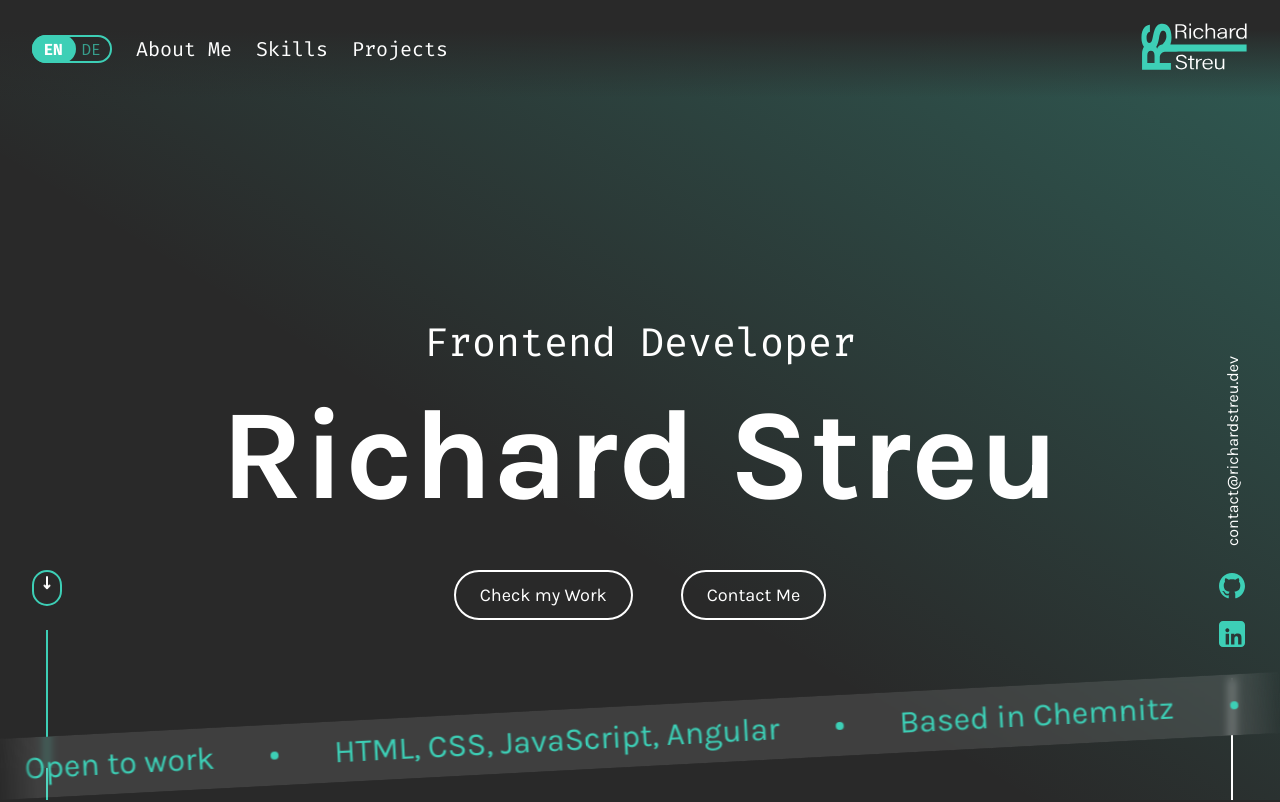
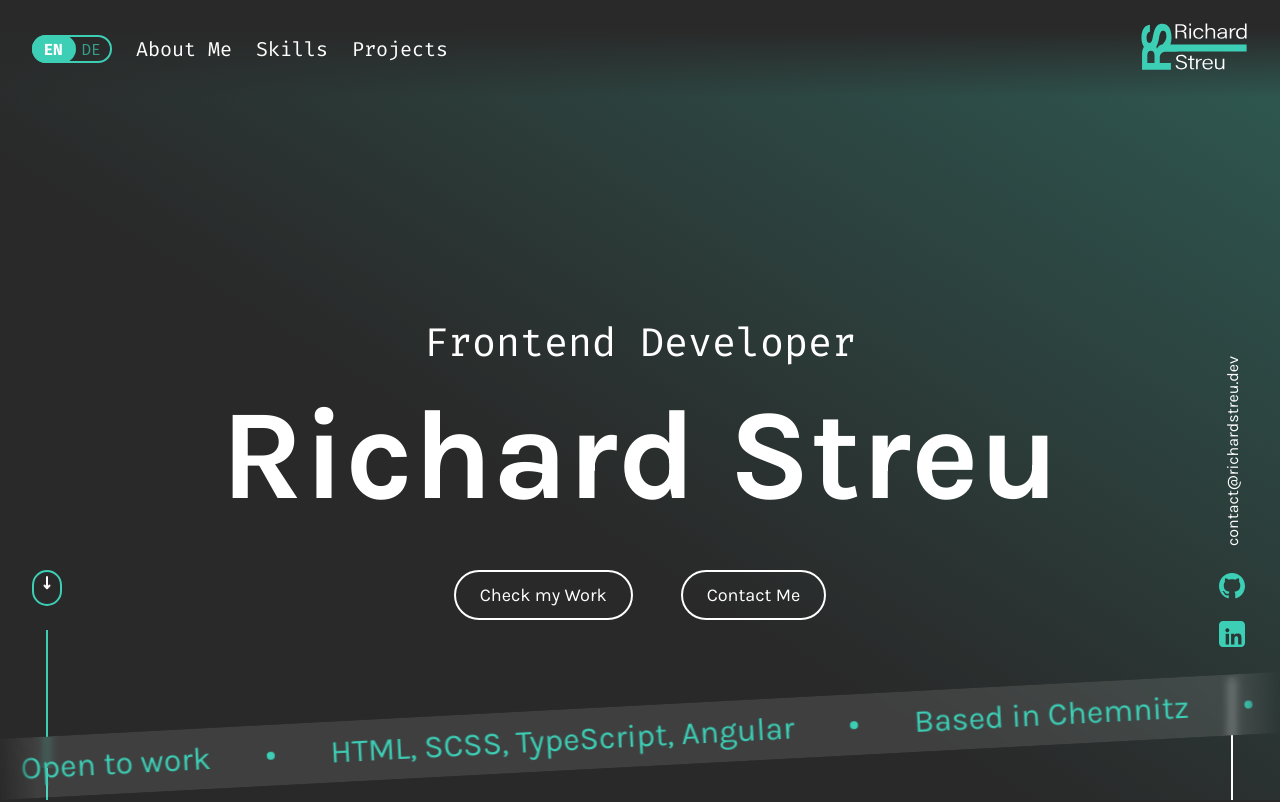
Before and after one commit to RichardStreu/portfolioAngular, an Angular app: page / in a window 1280 px wide. Shown: the top 802 px of the page. Built offline with nearby package versions, Linux system fonts and the light colour scheme.

Commit message:
feat: update slide bar component to reflect correct technologies used

```diff
--- a/src/app/components/slide-bar/slide-bar.component.html
+++ b/src/app/components/slide-bar/slide-bar.component.html
@@ -8,7 +8,7 @@
     <div class="dotBox">
       <div class="dot"></div>
     </div>
-    <span>HTML, CSS, JavaScript, Angular</span>
+    <span>HTML, SCSS, TypeScript, Angular</span>
     <div class="dotBox">
       <div class="dot"></div>
     </div>
@@ -30,7 +30,7 @@
     <div class="dotBox">
       <div class="dot"></div>
     </div>
-    <span>HTML, CSS, JavaScript, Angular</span>
+    <span>HTML, SCSS, TypeScript, Angular</span>
     <div class="dotBox">
       <div class="dot"></div>
     </div>
@@ -52,7 +52,7 @@
     <div class="dotBox">
       <div class="dot"></div>
     </div>
-    <span>HTML, CSS, JavaScript, Angular</span>
+    <span>HTML, SCSS, TypeScript, Angular</span>
     <div class="dotBox">
       <div class="dot"></div>
     </div>
```
